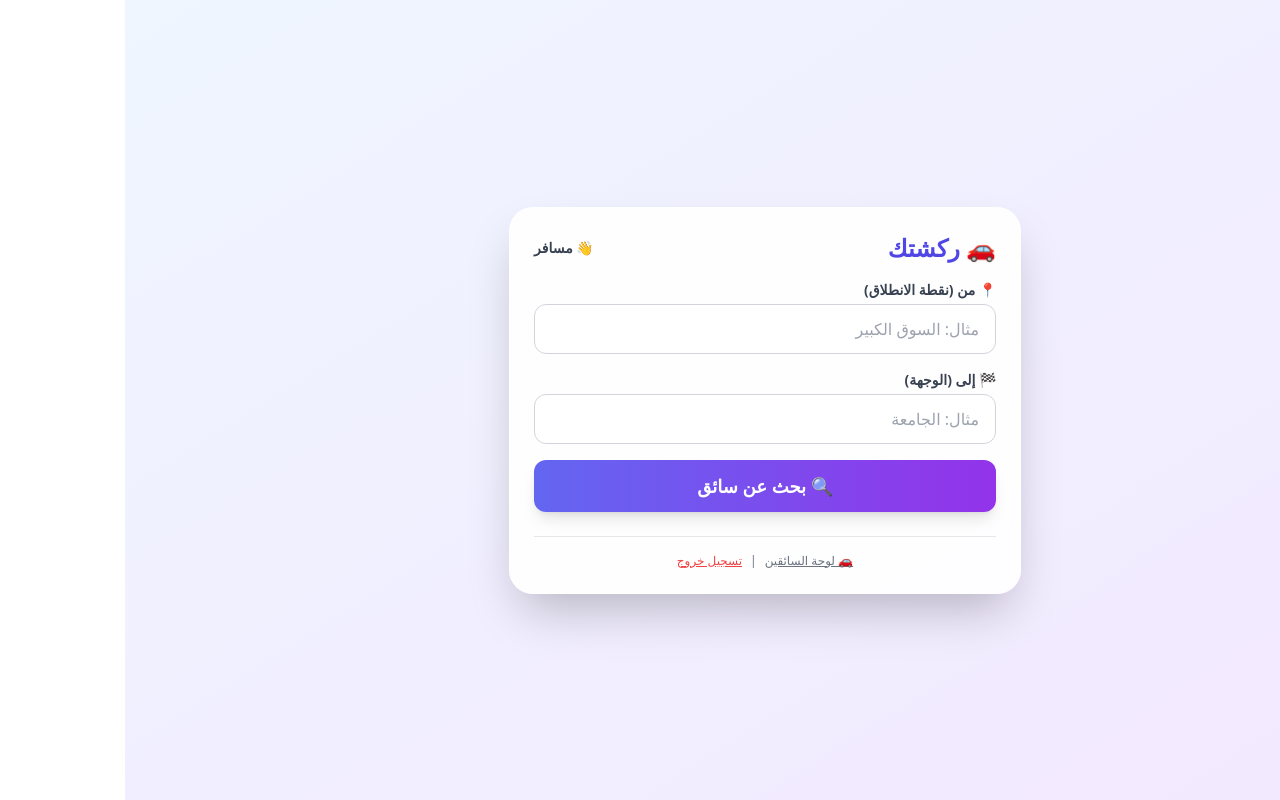
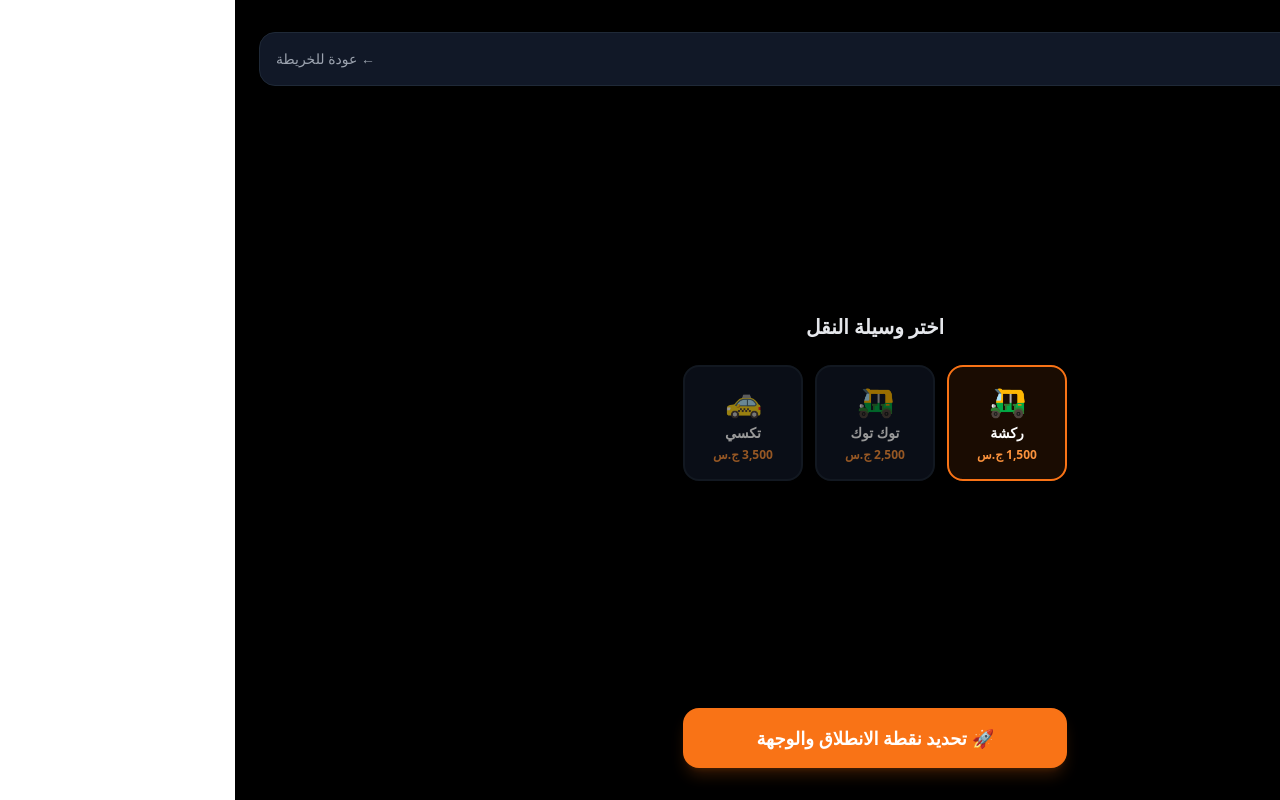
Before and after one commit to paradisesoap653-dotcom/Rakshtak, a Next.js app: page / in a window 1280 px wide. Before the commit this address had no page. Built offline with nearby package versions, Linux system fonts and the light colour scheme.

Commit message:
Update page.tsx

```diff
--- a/src/app/page.tsx
+++ b/src/app/page.tsx
@@ -1,196 +1,94 @@
 "use client";
-import { useState, useEffect } from "react";
+
+import { useState } from "react";
 import { useRouter } from "next/navigation";
 
-interface Ride {
-  id: number;
-  pickupLocation: string;
-  destination: string;
-  status: string;
-  driverId?: string;
-  customerName?: string;
-}
+export default function HomePage() {
+  const router = useRouter();
+  const [selectedVehicle, setSelectedVehicle] = useState("raksha"); // raksha, tuktuk, taxi
 
-export default function Home() {
-  const router = useRouter();
-  const [from, setFrom] = useState("");
-  const [to, setTo] = useState("");
-  const [loading, setLoading] = useState(false);
-  const [status, setStatus] = useState<"idle" | "searching" | "accepted" | "completed" | "cancelled">("idle");
-  const [lastRideId, setLastRideId] = useState<number | null>(null);
-  const [driverName, setDriverName] = useState("");
-  const [userName, setUserName] = useState("");
-
-  useEffect(() => {
-    const name = localStorage.getItem("userName") || "مسافر";
-    setUserName(name);
-    const userId = localStorage.getItem("userId");
-    if (!userId) router.push("/login");
-  }, [router]);
-
-  const createRide = async () => {
-    if (!from || !to) return alert("يرجى ملء نقطة الانطلاق والوجهة");
-    const userId = localStorage.getItem("userId");
-    if (!userId) return router.push("/login");
-
-    setLoading(true);
-    setStatus("searching");
-
-    try {
-      const res = await fetch("/api/rides", {
-        method: "POST",
-        headers: { "Content-Type": "application/json" },
-        body: JSON.stringify({
-          serviceType: "ride",
-          pickupLocation: from,
-          destination: to,
-          userId: parseInt(userId),
-          customerName: userName,
-        }),
-      });
-      const data = await res.json();
-      if (res.ok) {
-        setLastRideId(data.ride.id);
-      } else {
-        alert("حدث خطأ أثناء إرسال الطلب");
-        setStatus("idle");
-      }
-    } catch (error) {
-      alert("فشل الاتصال بالخادم");
-      setStatus("idle");
-    } finally {
-      setLoading(false);
-    }
+  const handleOrder = () => {
+    // الانتقال لصفحة كتابة العناوين مع التوجيه للخدمة المختارة
+    router.push(`/request?type=ride&vehicle=${selectedVehicle}`);
   };
 
-  const cancelRide = async () => {
-    if (!lastRideId) return;
-    if (!confirm("هل تريد إلغاء الرحلة؟")) return;
-    try {
-      await fetch(`/api/rides/${lastRideId}`, {
-        method: "PATCH",
-        headers: { "Content-Type": "application/json" },
-        body: JSON.stringify({ status: "cancelled" }),
-      });
-      setStatus("cancelled");
-      alert("تم إلغاء الرحلة");
-    } catch (error) {
-      alert("فشل الإلغاء");
-    }
-  };
+  return (
+    <main className="min-h-screen flex flex-col justify-between px-6 py-8 bg-black text-white">
+      {/* شريط التنقل العلوي بين الراكب والسائق */}
+      <div className="flex justify-between items-center bg-gray-900 p-2 rounded-2xl border border-gray-800">
+        <div className="flex gap-1">
+          <button className="px-5 py-2 rounded-xl bg-orange-500 font-bold text-sm">
+            راكب
+          </button>
+          <button
+            onClick={() => router.push('/driver')}
+            className="px-5 py-2 rounded-xl text-gray-400 font-bold text-sm hover:text-white"
+          >
+            سائق
+          </button>
+        </div>
+        <span className="text-sm text-gray-400 pl-2">← عودة للخريطة</span>
+      </div>
 
-  useEffect(() => {
-    if (!lastRideId || status === "cancelled") return;
-    const interval = setInterval(async () => {
-      try {
-        const res = await fetch(`/api/rides/${lastRideId}`);
-        const ride: Ride = await res.json();
-        if (ride.status === "accepted") {
-          setStatus("accepted");
-          setDriverName(ride.driverId || "السائق");
-          clearInterval(interval);
-        } else if (ride.status === "completed") {
-          setStatus("completed");
-          clearInterval(interval);
-        } else if (ride.status === "cancelled") {
-          setStatus("cancelled");
-          clearInterval(interval);
-        }
-      } catch (error) {
-        console.error("Polling error:", error);
-      }
-    }, 3000);
-    return () => clearInterval(interval);
-  }, [lastRideId, status]);
+      {/* قسم اختيار وسيلة النقل */}
+      <div className="my-auto py-8">
+        <h2 className="text-xl font-bold text-center mb-6 text-gray-200">
+          اختر وسيلة النقل
+        </h2>
 
-  return (
-    <main className="min-h-screen bg-gradient-to-br from-blue-50 to-purple-100 p-4 flex items-center justify-center">
-      <div className="bg-white/90 backdrop-blur-sm rounded-3xl shadow-2xl max-w-lg w-full p-6 border border-white/50">
-        <div className="flex justify-between items-center mb-4">
-          <h1 className="text-2xl font-bold text-indigo-600">🚗 ركشتك</h1>
-          <span className="text-sm font-semibold text-gray-700">👋 {userName}</span> {/* تغيير إلى أغمق */}
+        <div className="grid grid-cols-3 gap-3 max-w-sm mx-auto">
+          {/* ركشة */}
+          <button
+            onClick={() => setSelectedVehicle("raksha")}
+            className={`p-4 rounded-2xl border-2 flex flex-col items-center justify-center transition-all ${
+              selectedVehicle === "raksha"
+                ? "border-orange-500 bg-orange-500/10"
+                : "border-gray-800 bg-gray-900 opacity-60"
+            }`}
+          >
+            <span className="text-3xl mb-1">🛺</span>
+            <span className="font-bold text-sm">ركشة</span>
+            <span className="text-xs text-orange-400 mt-1 font-semibold">1,500 ج.س</span>
+          </button>
+
+          {/* توك توك */}
+          <button
+            onClick={() => setSelectedVehicle("tuktuk")}
+            className={`p-4 rounded-2xl border-2 flex flex-col items-center justify-center transition-all ${
+              selectedVehicle === "tuktuk"
+                ? "border-orange-500 bg-orange-500/10"
+                : "border-gray-800 bg-gray-900 opacity-60"
+            }`}
+          >
+            <span className="text-3xl mb-1">🛺</span>
+            <span className="font-bold text-sm">توك توك</span>
+            <span className="text-xs text-orange-400 mt-1 font-semibold">2,500 ج.س</span>
+          </button>
+
+          {/* تكسي */}
+          <button
+            onClick={() => setSelectedVehicle("taxi")}
+            className={`p-4 rounded-2xl border-2 flex flex-col items-center justify-center transition-all ${
+              selectedVehicle === "taxi"
+                ? "border-orange-500 bg-orange-500/10"
+                : "border-gray-800 bg-gray-900 opacity-60"
+            }`}
+          >
+            <span className="text-3xl mb-1">🚕</span>
+            <span className="font-bold text-sm">تكسي</span>
+            <span className="text-xs text-orange-400 mt-1 font-semibold">3,500 ج.س</span>
+          </button>
         </div>
+      </div>
 
-        {status === "idle" || status === "cancelled" ? (
-          <div className="space-y-4">
-            <div>
-              <label className="block text-sm font-bold text-gray-700 mb-1">📍 من (نقطة الانطلاق)</label> {/* أغمق */}
-              <input
-                type="text"
-                value={from}
-                onChange={(e) => setFrom(e.target.value)}
-                placeholder="مثال: السوق الكبير"
-                className="w-full border border-gray-300 rounded-xl px-4 py-3 text-gray-800 focus:ring-2 focus:ring-indigo-500 outline-none" /* أغمق */
-              />
-            </div>
-            <div>
-              <label className="block text-sm font-bold text-gray-700 mb-1">🏁 إلى (الوجهة)</label> {/* أغمق */}
-              <input
-                type="text"
-                value={to}
-                onChange={(e) => setTo(e.target.value)}
-                placeholder="مثال: الجامعة"
-                className="w-full border border-gray-300 rounded-xl px-4 py-3 text-gray-800 focus:ring-2 focus:ring-indigo-500 outline-none" /* أغمق */
-              />
-            </div>
-            <button
-              onClick={createRide}
-              disabled={loading}
-              className="w-full bg-gradient-to-r from-indigo-500 to-purple-600 text-white py-3 rounded-xl font-bold text-lg shadow-lg hover:scale-105 transition disabled:opacity-50"
-            >
-              {loading ? "جاري البحث..." : "🔍 بحث عن سائق"}
-            </button>
-            {status === "cancelled" && (
-              <p className="text-center text-red-600 font-bold">❌ تم إلغاء الرحلة</p> /* أغمق */
-            )}
-          </div>
-        ) : (
-          <div className="text-center space-y-4 py-4">
-            {status === "searching" && (
-              <>
-                <div className="flex justify-center"><div className="animate-spin rounded-full h-12 w-12 border-b-4 border-indigo-600"></div></div>
-                <p className="text-indigo-600 font-bold text-xl">⏳ جاري البحث عن سائق...</p>
-                <p className="text-gray-600 text-sm">سيتم توصيلك في أقرب وقت</p> {/* أغمق */}
-                <button onClick={cancelRide} className="text-red-600 underline text-sm font-bold">إلغاء الطلب</button> {/* أغمق */}
-              </>
-            )}
-            {status === "accepted" && (
-              <>
-                <div className="text-green-500 text-6xl">✅</div>
-                <p className="text-green-700 font-bold text-2xl">تم قبول الرحلة!</p>
-                <p className="text-gray-800 text-lg font-semibold">{driverName} في طريقه إليك 🚗</p> {/* أغمق */}
-                <div className="bg-gray-100 p-3 rounded-xl text-sm text-gray-700 font-semibold"> {/* أغمق */}
-                  من: {from} → إلى: {to}
-                </div>
-                <div className="mt-4 rounded-xl overflow-hidden shadow-md border border-gray-200">
-                  <iframe
-                    width="100%"
-                    height="200"
-                    style={{ border: 0 }}
-                    loading="lazy"
-                    allowFullScreen
-                    src={`https://www.openstreetmap.org/export/embed.html?bbox=32.0,15.0,33.0,16.0&layer=mapnik&marker=15.5,32.5`}
-                    title="خريطة الرحلة"
-                  ></iframe>
-                  <p className="text-xs text-gray-600 p-2 bg-white">📍 {from} → 🏁 {to}</p> {/* أغمق */}
-                </div>
-                <button onClick={cancelRide} className="mt-2 text-red-600 underline text-sm font-bold">إلغاء الرحلة</button> {/* أغمق */}
-              </>
-            )}
-            {status === "completed" && (
-              <>
-                <p className="text-gray-800 text-xl font-bold">✅ الرحلة انتهت بنجاح!</p> {/* أغمق */}
-                <button onClick={() => { setStatus("idle"); setLastRideId(null); setFrom(""); setTo(""); }} className="bg-indigo-500 text-white px-6 py-2 rounded-xl">طلب رحلة جديدة</button>
-              </>
-            )}
-          </div>
-        )}
-
-        <div className="mt-6 text-center text-xs text-gray-500 border-t border-gray-200 pt-4">
-          <a href="/driver" target="_blank" className="underline hover:text-indigo-600 font-medium">🚗 لوحة السائقين</a>
-          <span className="mx-2">|</span>
-          <button onClick={() => { localStorage.clear(); router.push("/login"); }} className="text-red-500 underline font-medium">تسجيل خروج</button>
-        </div>
+      {/* زر طلب الرحلة */}
+      <div className="w-full max-w-sm mx-auto">
+        <button
+          onClick={handleOrder}
+          className="w-full py-4 rounded-2xl bg-orange-500 hover:bg-orange-600 text-white font-bold text-lg shadow-lg shadow-orange-500/20 active:scale-95 transition-all"
+        >
+          🚀 تحديد نقطة الانطلاق والوجهة
+        </button>
       </div>
     </main>
   );
```
